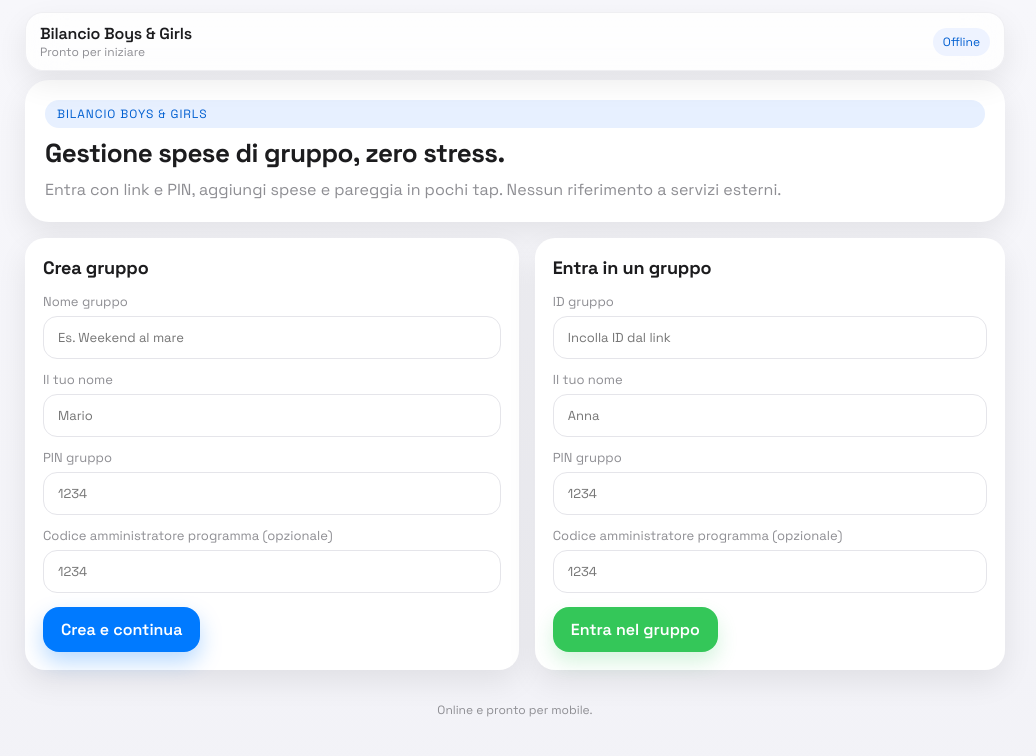
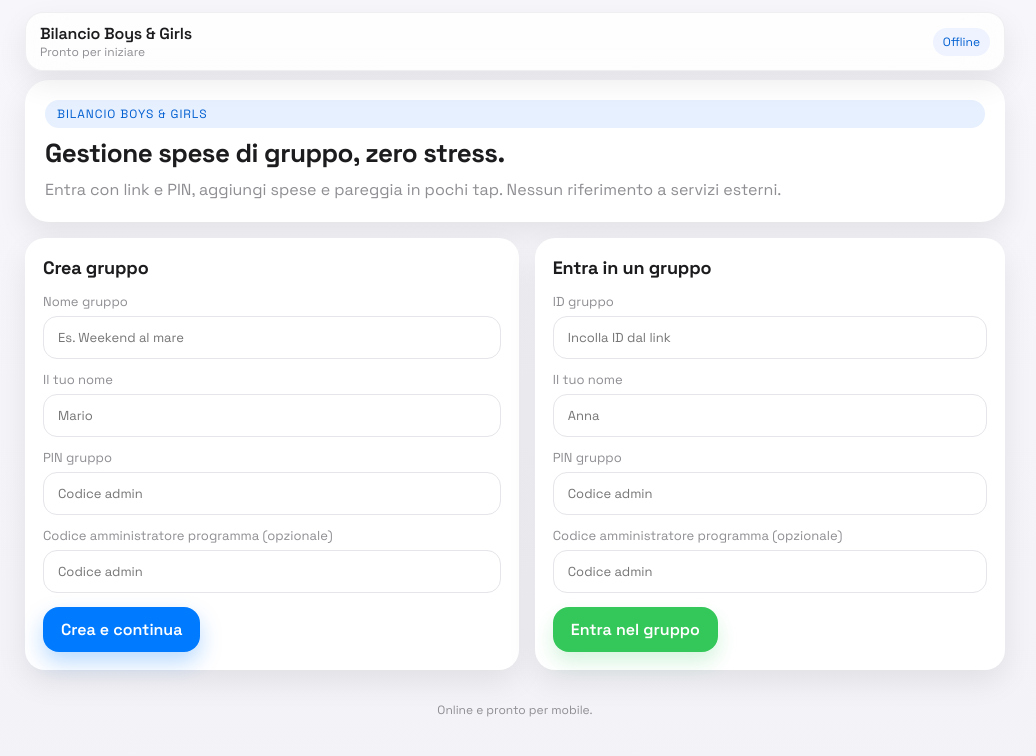
Before and after one commit to px95vhd4hp-cmyk/bilancio-boys-girls, a Next.js app: page / in a window 1280 px wide. Shown: the top 756 px of the page, without its empty margins (125-1161 px from the left). Built offline with nearby package versions, Linux system fonts and the light colour scheme.

Commit message:
Use neutral admin placeholder

```diff
--- a/src/app/ClientApp.js
+++ b/src/app/ClientApp.js
@@ -674,7 +674,7 @@ export default function ClientApp() {
                     onChange={(event) =>
                       setCreateData((prev) => ({ ...prev, pin: event.target.value }))
                     }
-                    placeholder="1234"
+                    placeholder="Codice admin"
                   />
                 </label>
                 <label className="field">
@@ -686,7 +686,7 @@ export default function ClientApp() {
                     onChange={(event) =>
                       setCreateData((prev) => ({ ...prev, adminCode: event.target.value }))
                     }
-                    placeholder="1234"
+                    placeholder="Codice admin"
                   />
                 </label>
               </div>
@@ -731,7 +731,7 @@ export default function ClientApp() {
                     onChange={(event) =>
                       setJoinData((prev) => ({ ...prev, pin: event.target.value }))
                     }
-                    placeholder="1234"
+                    placeholder="Codice admin"
                   />
                 </label>
                 <label className="field">
@@ -743,7 +743,7 @@ export default function ClientApp() {
                     onChange={(event) =>
                       setJoinData((prev) => ({ ...prev, adminCode: event.target.value }))
                     }
-                    placeholder="1234"
+                    placeholder="Codice admin"
                   />
                 </label>
               </div>
@@ -957,7 +957,7 @@ export default function ClientApp() {
                         type="password"
                         value={adminActionCode}
                         onChange={(event) => setAdminActionCode(event.target.value)}
-                        placeholder="1234"
+                        placeholder="Codice admin"
                       />
                     </label>
                     <div className="button-row">
@@ -1228,7 +1228,7 @@ export default function ClientApp() {
                   type="password"
                   value={resetCode}
                   onChange={(event) => setResetCode(event.target.value)}
-                  placeholder="1234"
+                  placeholder="Codice admin"
                 />
               </label>
               <div className="button-row">
```
